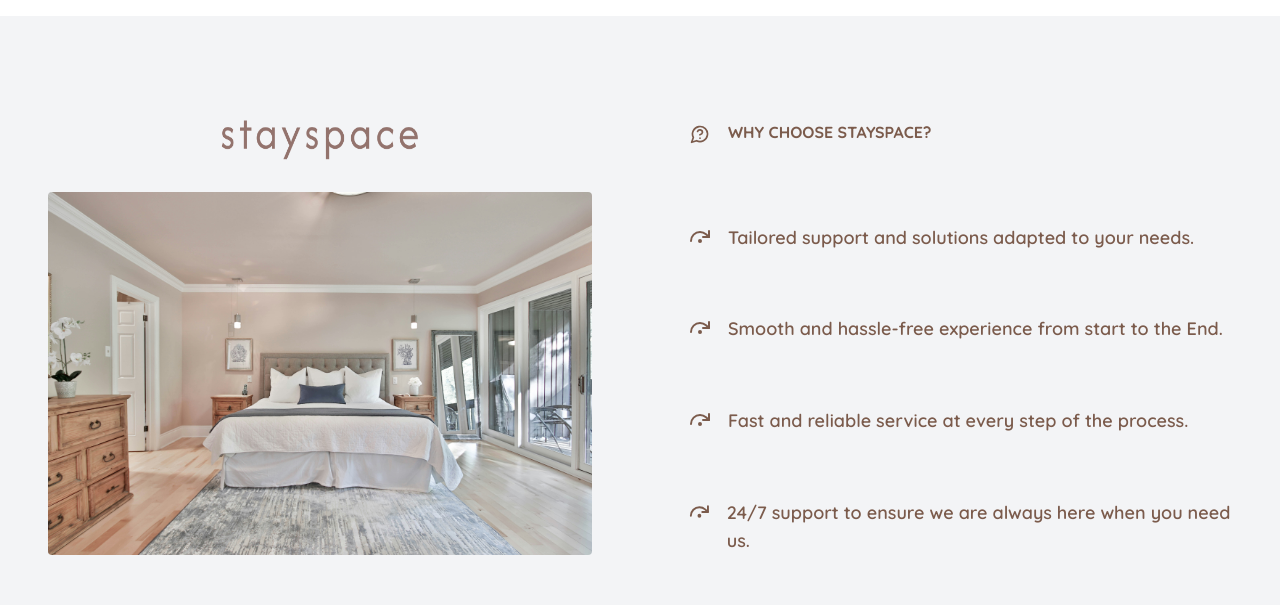
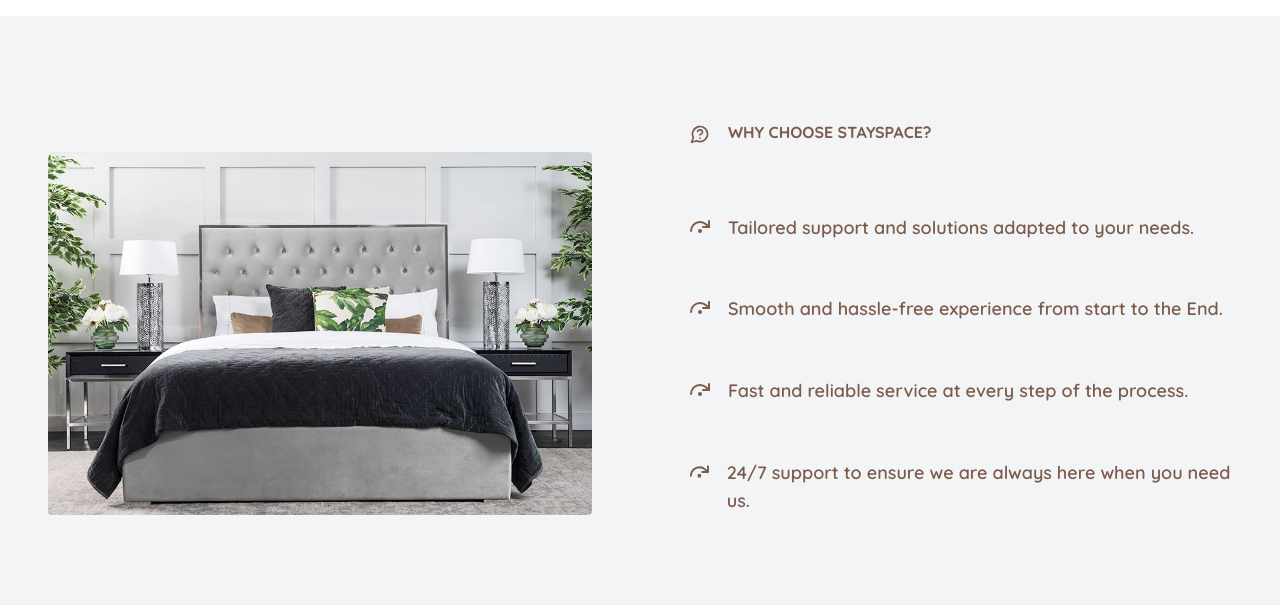
Before and after one commit to raselrzl/stayspace, a Next.js app: page / in a window 1280 px wide. Shown: the part 1900-2505 px from the top of the page. Built offline with nearby package versions, Linux system fonts and the light colour scheme; no server answers.

Commit message:
contact form

```diff
--- a/app/page.tsx
+++ b/app/page.tsx
@@ -195,12 +195,12 @@ export default function Home() {
         <div className="max-w-screen-xl mx-auto flex flex-col sm:flex-row">
           <div className="w-full sm:w-1/2 flex flex-col justify-between mb-8 sm:mb-0 py-16 px-4 sm:px-12">
             <div className="mb-8 self-center animate-on-scroll">
-              <Link href="/">
+             {/*  <Link href="/">
                 <img src="/stayspace.png" alt="StaySpace Logo" className="w-[150px] h-auto md:w-[200px] md:h-10" />
-              </Link>
+              </Link> */}
             </div>
             <div className="animate-on-scroll">
-              <img src="/bed1.jpg" alt="Bed Image" className="w-full h-auto rounded-sm" />
+              <img src="/bed3.jpg" alt="Bed Image" className="w-full h-auto rounded-sm" />
             </div>
           </div>
           <div className="w-full sm:w-1/2 flex flex-col justify-between lg:py-16 px-4 sm:px-12">
```
Also changed, not shown: public/bed2.jpg (added), public/bed3.jpg (added).
